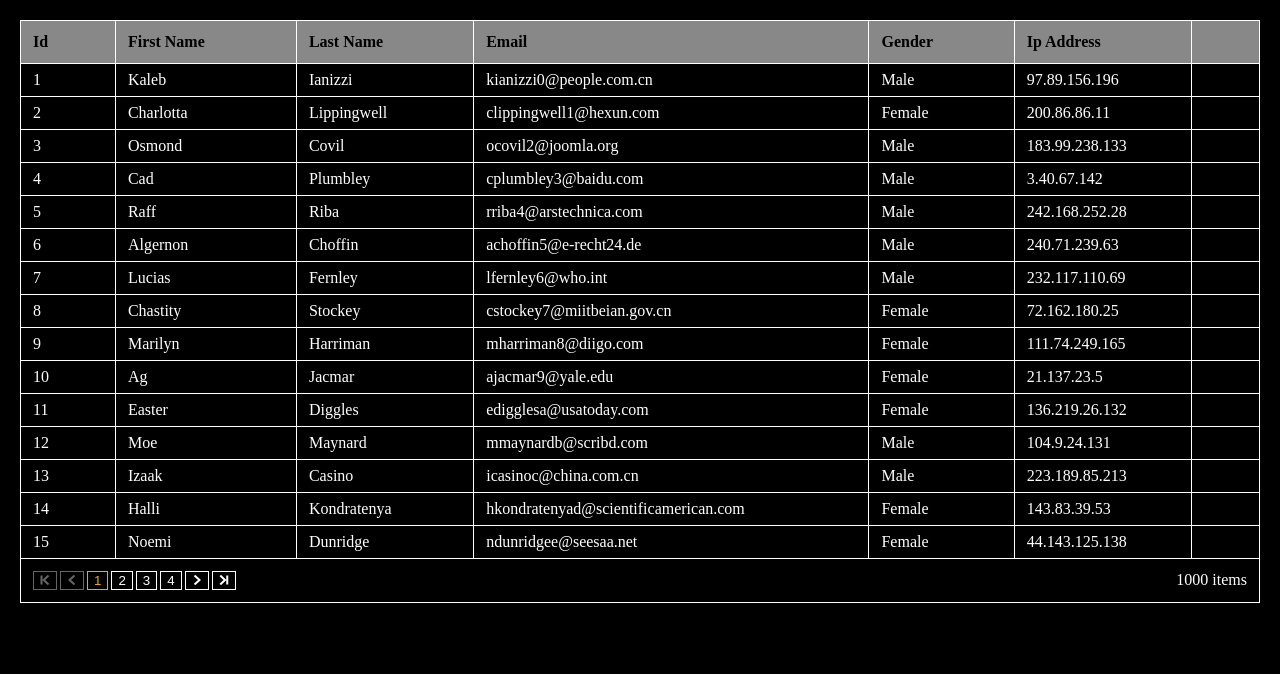
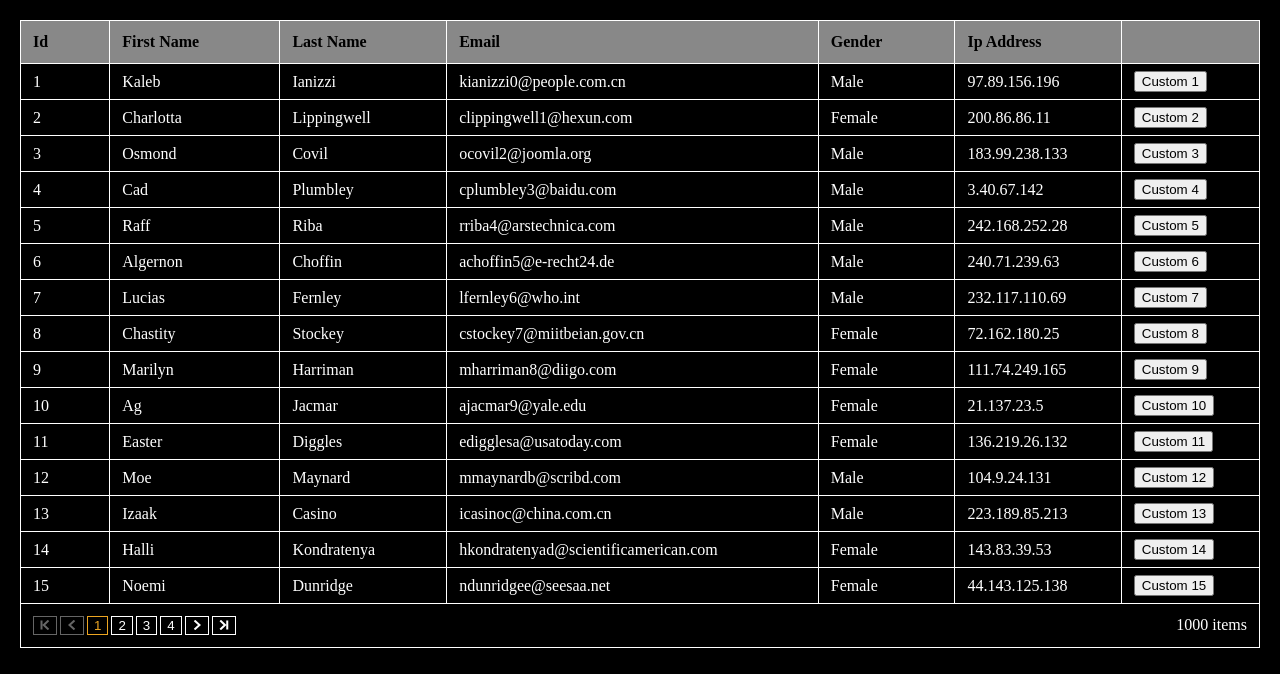
Before and after one commit to nruffing/data-grid-vue, a Vue app: page / in a window 1280 px wide. Shown: the top 674 px of the page. Built offline with nearby package versions, Linux system fonts and the light colour scheme.

Commit message:
add support for custom cell rendering templates

```diff
--- a/src/App.vue
+++ b/src/App.vue
@@ -6,7 +6,11 @@
       :sort-options="{
         sortable: true,
         multiColumn: true,
-      }">
+      }"
+    >
+      <template v-slot:cell-actions="{ dataItem }">
+        <button>Custom {{ dataItem.id }}</button>
+      </template>
     </DataGridVue>
   </main>
 </template>
--- a/src/components/DataGridVue.vue
+++ b/src/components/DataGridVue.vue
@@ -12,7 +12,12 @@
       </tr>
       <tr v-for="dataItem in displayedData" :key="keyColumn.field.resolveValue(dataItem)" class="dgv-data-grid-row">
         <td v-for="column in columns" :key="column.field.fieldName">
-          {{ column.field.resolveValue(dataItem) }}
+          <slot
+            :name="`cell-${column.field.fieldName}`"
+            :data-item="dataItem"
+          >
+            {{ column.field.resolveValue(dataItem) }}
+          </slot>
         </td>
       </tr>
     </table>
```
Also changed, not shown: 1 other file (tests, documents, lock files or other folders).
